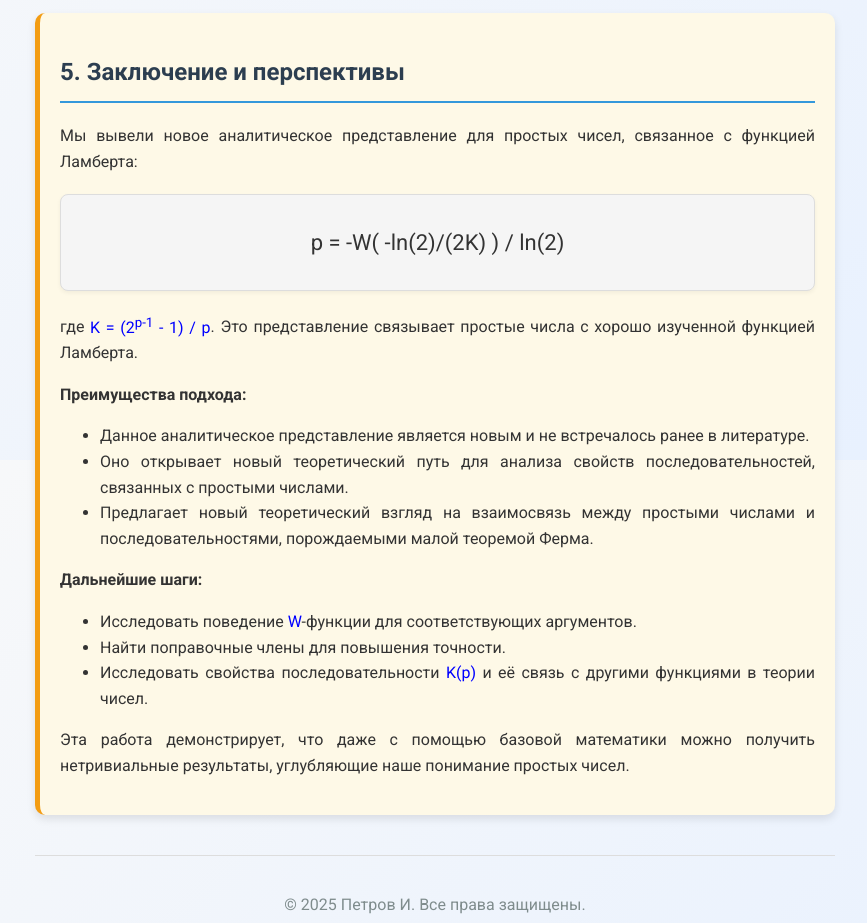
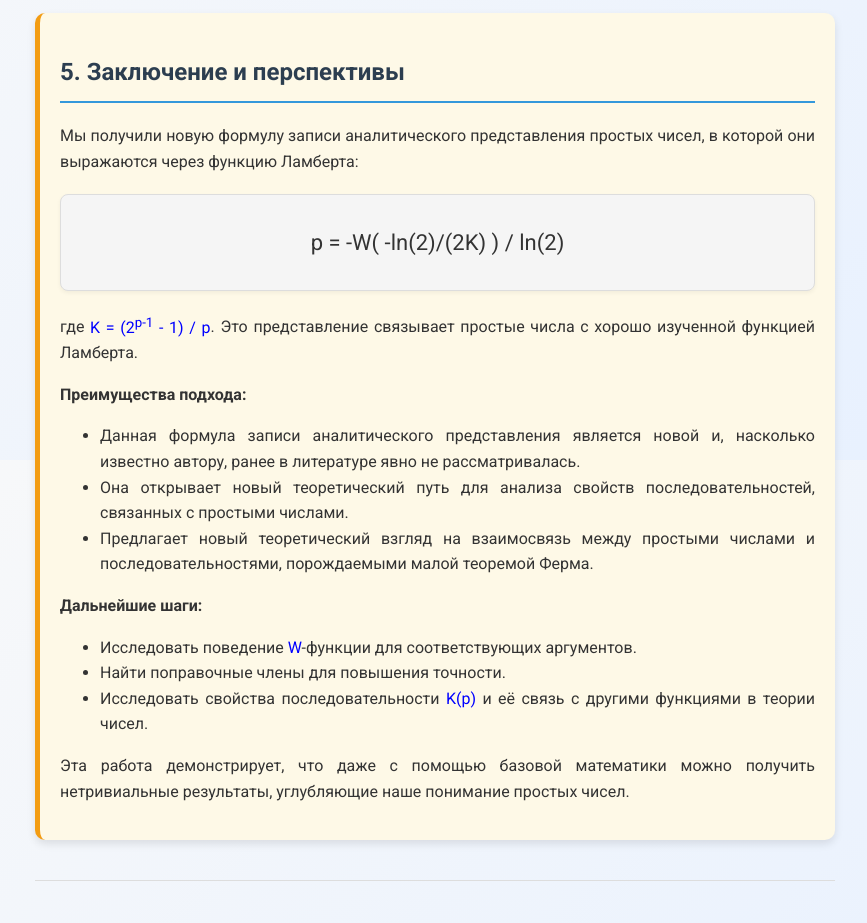
Before and after one commit to fermat-lambert/fermat-lambert.github.io, a plain HTML site: page index.html in a window 1280 px wide. Shown: the part 4340-5263 px from the top of the page, without its empty margins (205-1072 px from the left). Drawn offline with Linux system fonts and the light colour scheme.

Commit message:
Add files via upload

```diff
--- a/index.html
+++ b/index.html
@@ -359,7 +359,7 @@
 
     <div class="conclusion">
         <h2>5. Заключение и перспективы</h2>
-        <p>Мы вывели новое аналитическое представление для простых чисел, связанное с функцией Ламберта:</p>
+        <p>Мы получили новую формулу записи аналитического представления простых чисел, в которой они выражаются через функцию Ламберта:</p>
 
         <div class="formula">
             <div class="formula-content">
@@ -371,8 +371,8 @@
 
         <p><strong>Преимущества подхода:</strong></p>
         <ul>
-            <li>Данное аналитическое представление является новым и не встречалось ранее в литературе.</li>
-            <li>Оно открывает новый теоретический путь для анализа свойств последовательностей, связанных с простыми числами.</li>
+            <li>Данная формула записи аналитического представления является новой и, насколько известно автору, ранее в литературе явно не рассматривалась.</li>
+            <li>Она открывает новый теоретический путь для анализа свойств последовательностей, связанных с простыми числами.</li>
             <li>Предлагает новый теоретический взгляд на взаимосвязь между простыми числами и последовательностями, порождаемыми малой теоремой Ферма.</li>
         </ul>
 
```
